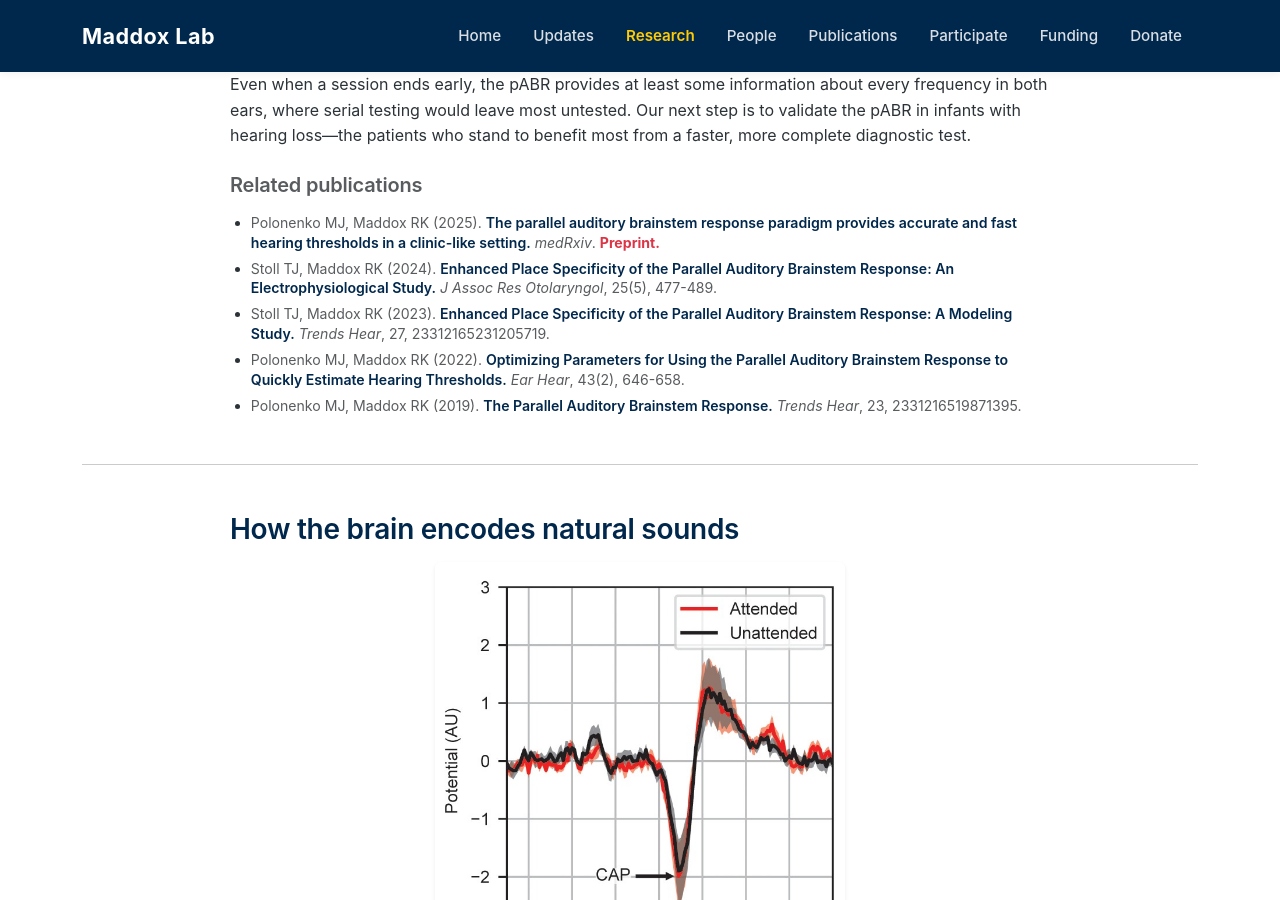
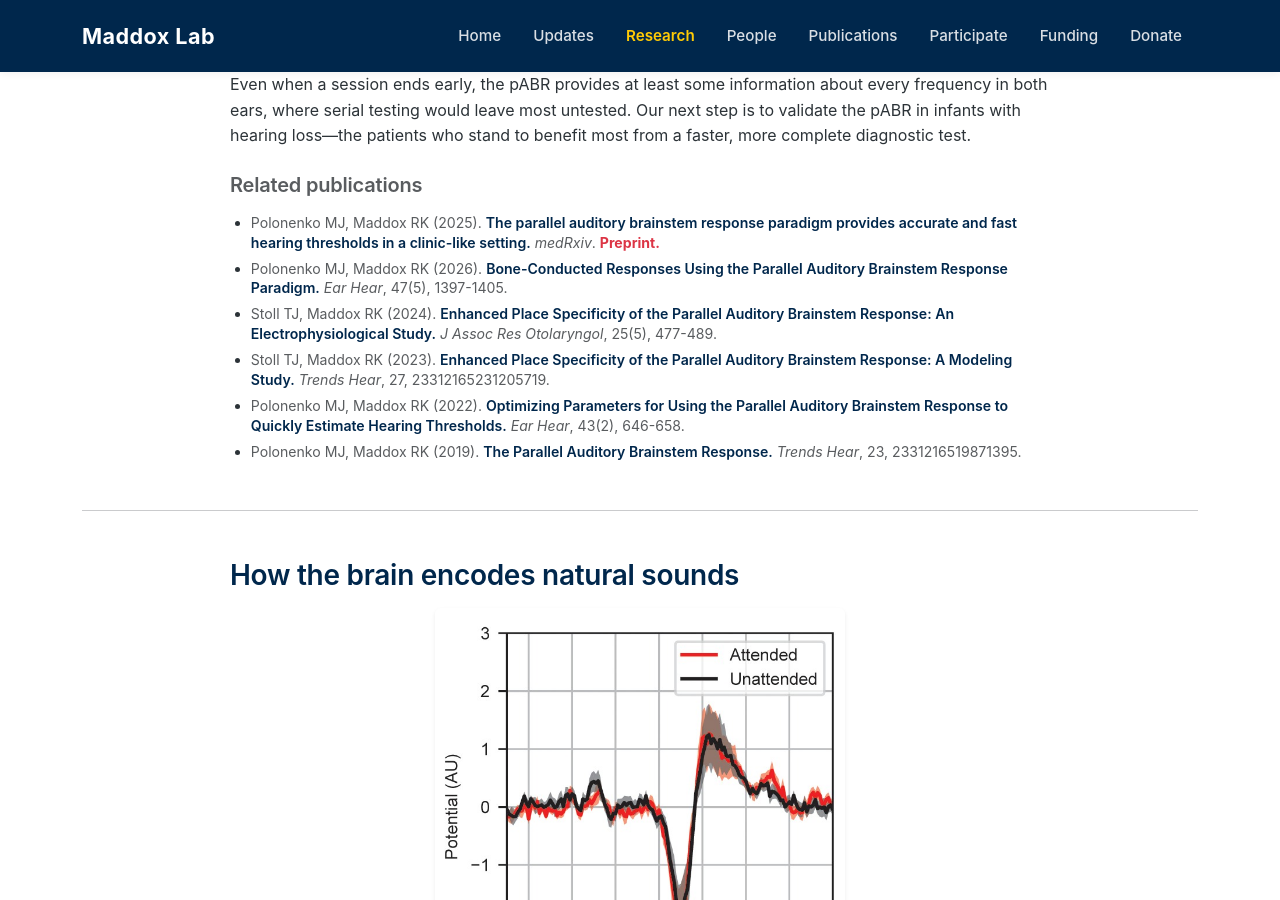
Before and after one commit to rkmaddox/lab_website, a Jekyll site: the page built from research.html, in a window 1280 px wide and 900 px high, scrolled down 2054 px. Built offline with Jekyll 4.4.1, drawn with Linux system fonts in a browser that asks for light colours.

Commit message:
Added bone pABR paper to research area

```diff
--- a/_data/publications.yml
+++ b/_data/publications.yml
@@ -32,7 +32,7 @@
     pdf: ''
     highlight: false
     preprint: false
-  - id: ''
+  - id: 'polonenko-2026-pabr-bone'
     title: Bone-Conducted Responses Using the Parallel Auditory Brainstem Response Paradigm
     authors: Polonenko MJ, Maddox RK
     journal: Ear Hear
--- a/_data/research.yml
+++ b/_data/research.yml
@@ -74,7 +74,7 @@
     diagnostic test.
   papers:
     - polonenko-2025-pabr-clinic
-    - polonenko-2025-pabr-bone
+    - polonenko-2026-pabr-bone
     - maddox-2025-denoising-patent
     - stoll-2024-place-specificity
     - stoll-2023-place-specificity-model
```
